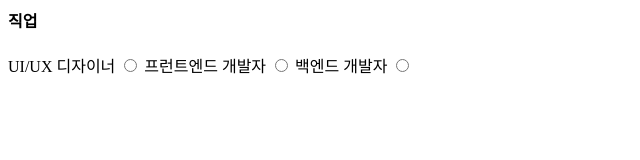
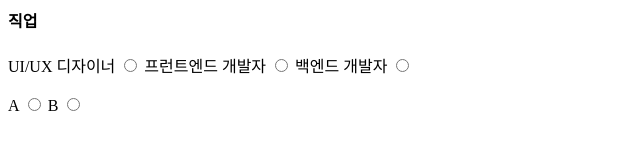
Before and after one commit to LeoKang/my-project3, a plain HTML site: page 02/02-5/radiobox.html in a window 1280 px wide. Shown: the full height of the page, 0-640 px from the left. Drawn offline with Linux system fonts and the light colour scheme.

Commit message:
radiobox group 추가

```diff
--- a/02/02-5/radiobox.html
+++ b/02/02-5/radiobox.html
@@ -13,5 +13,12 @@
 
         <label>백엔드 개발자</label>
         <input type="radio" name="job" value="back-end dev">
+        <br><br>
+
+        <label>A</label>
+        <input type="radio" name="group" value="AA">
+
+        <label>B</label>
+        <input type="radio" name="group" value="BB">
     </body>
 </html>
```
